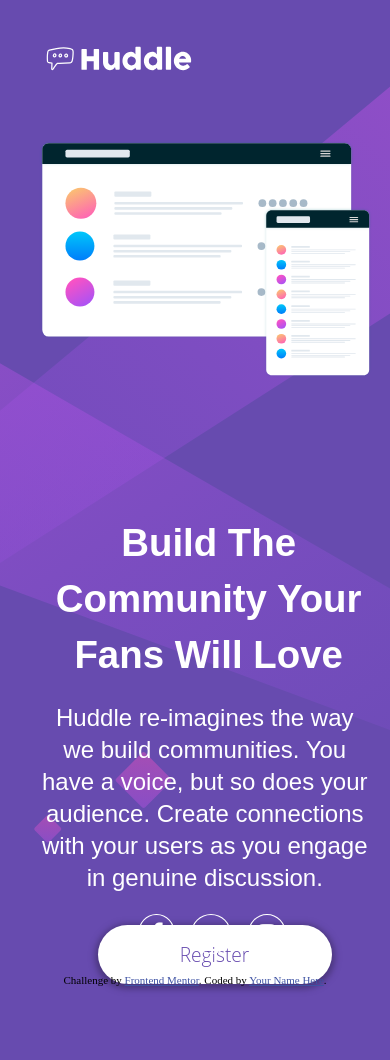
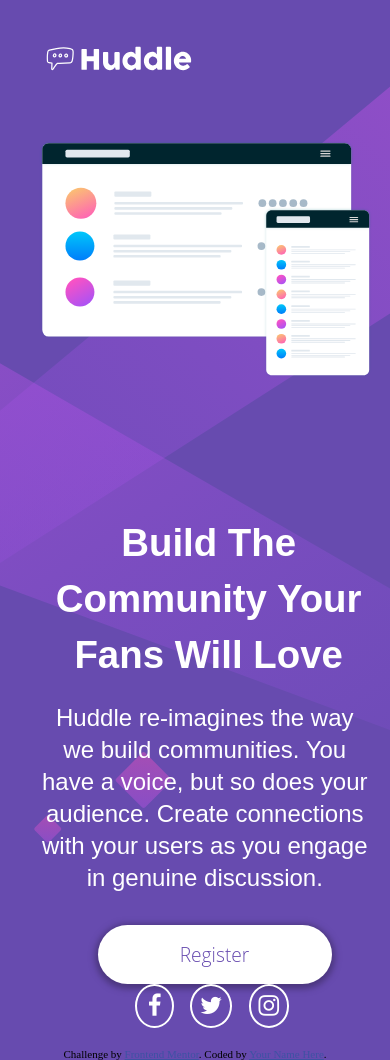
Before and after one commit to himanshu-23996/frontEndMentor-huddle-landing-page, a plain HTML site: page index.html in a window 390 px wide. Shown: the top 1060 px of the page. Before the commit the page ends 1039 px from the top, so only its background shows below. Drawn offline with Linux system fonts and the light colour scheme.

Commit message:
Final Commit

```diff
--- a/index.html
+++ b/index.html
@@ -45,9 +45,9 @@
     </main>
     <footer>
         <div class="icon-holder">
-            <span class="fb"><i class="fa fa-facebook"></i></span>
-            <span class="twt"><i class="fa fa-twitter"></i></span>
-            <span class="insta"><i class="fa fa-instagram"></i></span>
+            <a class="fb"><i class="fa fa-facebook"></i><span hidden>Facebook</span></a>
+            <a class="twt"><i class="fa fa-twitter"></i><span hidden>Twitter</span></a>
+            <a class="insta"><i class="fa fa-instagram"></i><span hidden>Instagram</span></a>
         </div>
     </footer>
 
--- a/style.css
+++ b/style.css
@@ -122,7 +122,9 @@ footer {
     align-items: center;
 }
 
-span {
+.fb,
+.twt,
+.insta {
     border: 1px solid white;
     border-radius: 50%;
     padding: 1%;
@@ -144,13 +146,14 @@ span {
     padding-left: 1.2%;
 }
 
-.icon-holder i {
+.icon-holder a {
     color: white;
     font-size: 1.5rem;
+    border: 2px, solid, white;
 }
 
-.icon-holder span:hover,
-.icon-holder span i:hover {
+.icon-holder a:hover,
+.icon-holder a i:hover {
     cursor: pointer;
     color: hsl(300, 69%, 71%);
     border-color: hsl(300, 69%, 71%);
@@ -260,7 +263,7 @@ span {
         align-items: center;
     }
     .icon-holder {
-        margin-top: 2%;
+        margin-top: 20%;
         margin-left: 15%;
         margin-bottom: 5%;
         width: 100%;
@@ -269,7 +272,9 @@ span {
         justify-content: center;
         align-items: center;
     }
-    span {
+    .fb,
+    .twt,
+    .insta {
         border: 1px solid white;
         border-radius: 50%;
         padding: 2%;
@@ -291,8 +296,8 @@ span {
         color: white;
         font-size: 1.5rem;
     }
-    .icon-holder span:hover,
-    .icon-holder span i:hover {
+    .icon-holder a:hover,
+    .icon-holder a i:hover {
         cursor: pointer;
         font-style: hsl(300, 69%, 71%);
     }
```
